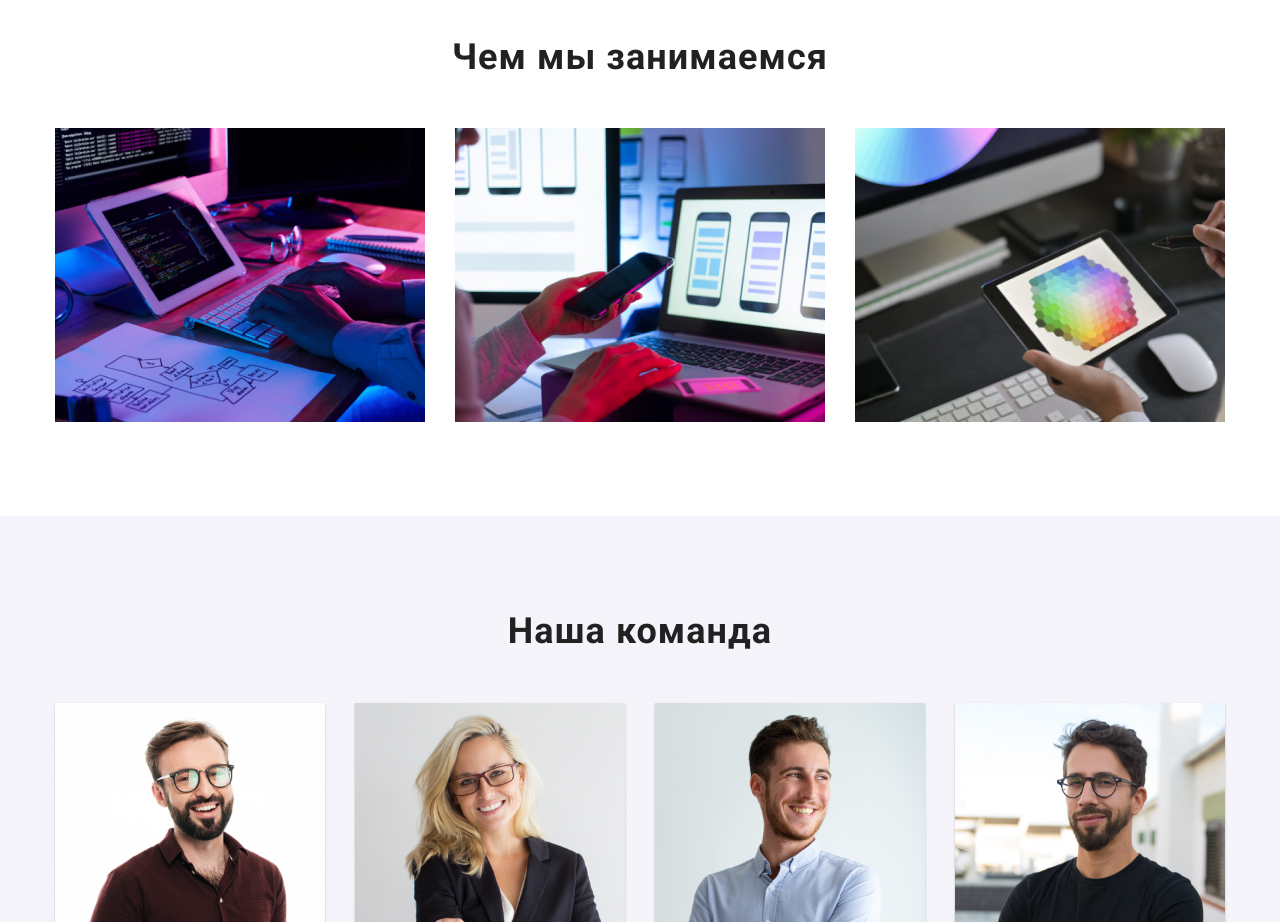
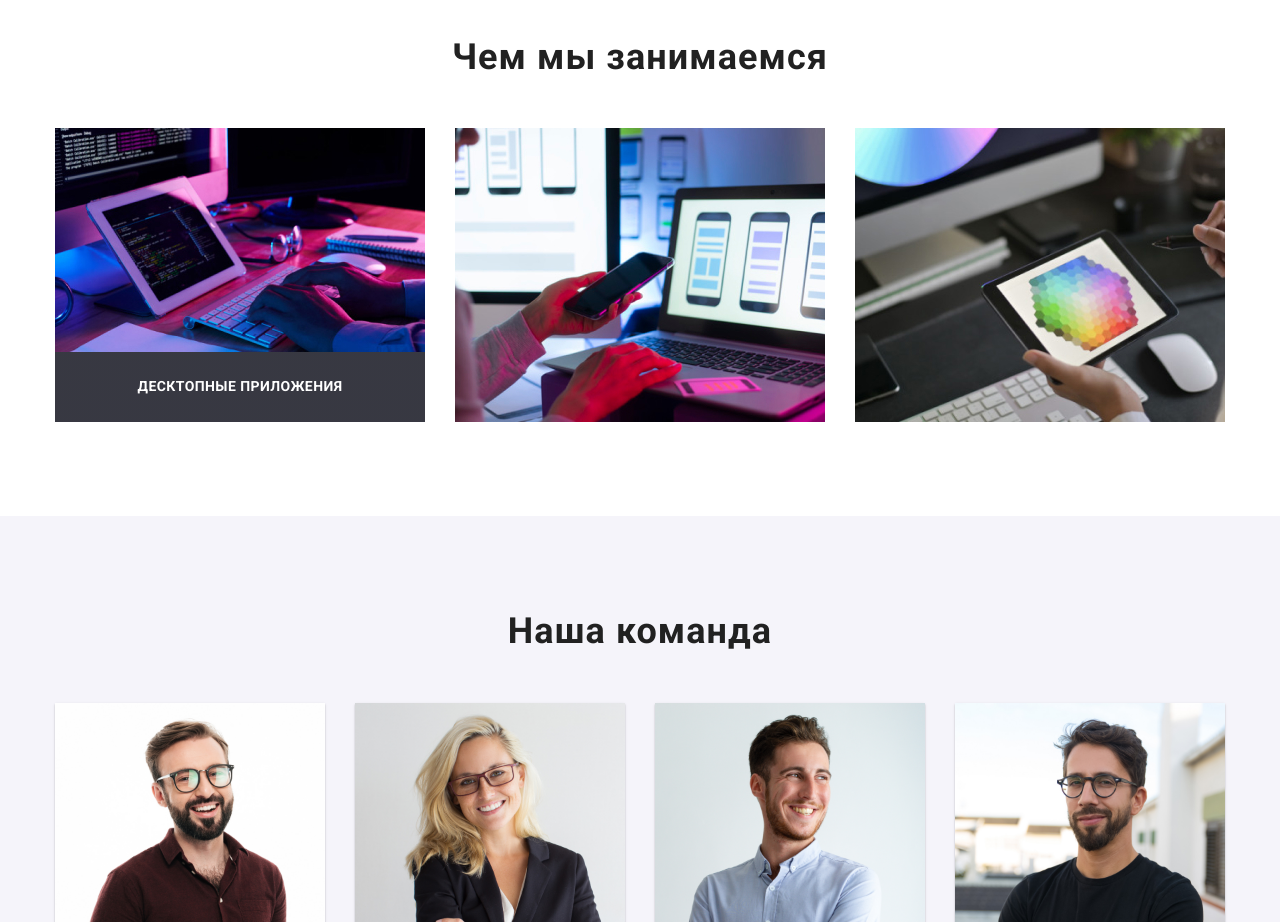
Before and after one commit to KonstantinLigus/goit-markup-hw-05, a plain HTML site: page index.html in a window 1280 px wide. Shown: the part 1080-2002 px from the top of the page. Drawn offline with nearby package versions, Linux system fonts and the light colour scheme.

Commit message:
что то делал

```diff
--- a/css/styles.css
+++ b/css/styles.css
@@ -93,8 +93,6 @@ nav {
   margin-left: 50px;
 }
 .header {
-  /* margin-left: auto;
-  margin-right: auto; */
   background-color: var(--header-hero-color);
   border-bottom: 1px solid #ececec;
 }
@@ -128,7 +126,16 @@ nav {
   margin-left: 50px;
 }
 .current {
+  position: relative;
   color: var(--text-third-color);
+}
+.current::after {
+  content: '';
+  display: block;
+  width: 100%;
+  border-bottom: 4px solid var(--link-hover-color);
+  position: absolute;
+  bottom: 0;
 }
 .link:hover,
 .link:focus,
@@ -249,10 +256,6 @@ nav {
   margin: 0;
   margin-right: -30px;
 }
-.our-work-item {
-  flex-basis: calc(100% / 3 - 30px);
-  margin-right: 30px;
-}
 .section-title {
   margin-bottom: 50px;
   font-weight: 700;
@@ -261,6 +264,28 @@ nav {
   text-align: center;
   letter-spacing: 0.03em;
   color: var(--text-second-color);
+}
+.our-work-item {
+  position: relative;
+  flex-basis: calc(100% / 3 - 30px);
+  margin-right: 30px;
+}
+.our-work-lebel {
+  width: 100%;
+  position: absolute;
+  bottom: 0;
+  padding-top: 27px;
+  padding-bottom: 27px;
+  font-style: normal;
+  font-weight: 700;
+  font-size: 14px;
+  line-height: 1.14;
+  text-align: center;
+  letter-spacing: 0.03em;
+  text-transform: uppercase;
+  color: var(--text-fifth-color);
+  background-image: linear-gradient(rgba(47, 48, 58, 0.8), rgba(47, 48, 58, 0.8)),
+    url(../images/descktop-app.jpg);
 }
 
 /* Наша команда */
--- a/index.html
+++ b/index.html
@@ -133,6 +133,7 @@
 
           <li class="our-work-item">
             <img src="./images/computer-and-tablet-1.jpg" alt="computer and tablet" width="370" />
+            <div class="our-work-lebel">Десктопные приложения</div>
           </li>
 
           <li class="our-work-item">
```
Also changed, not shown: images/descktop-app.jpg (added).
